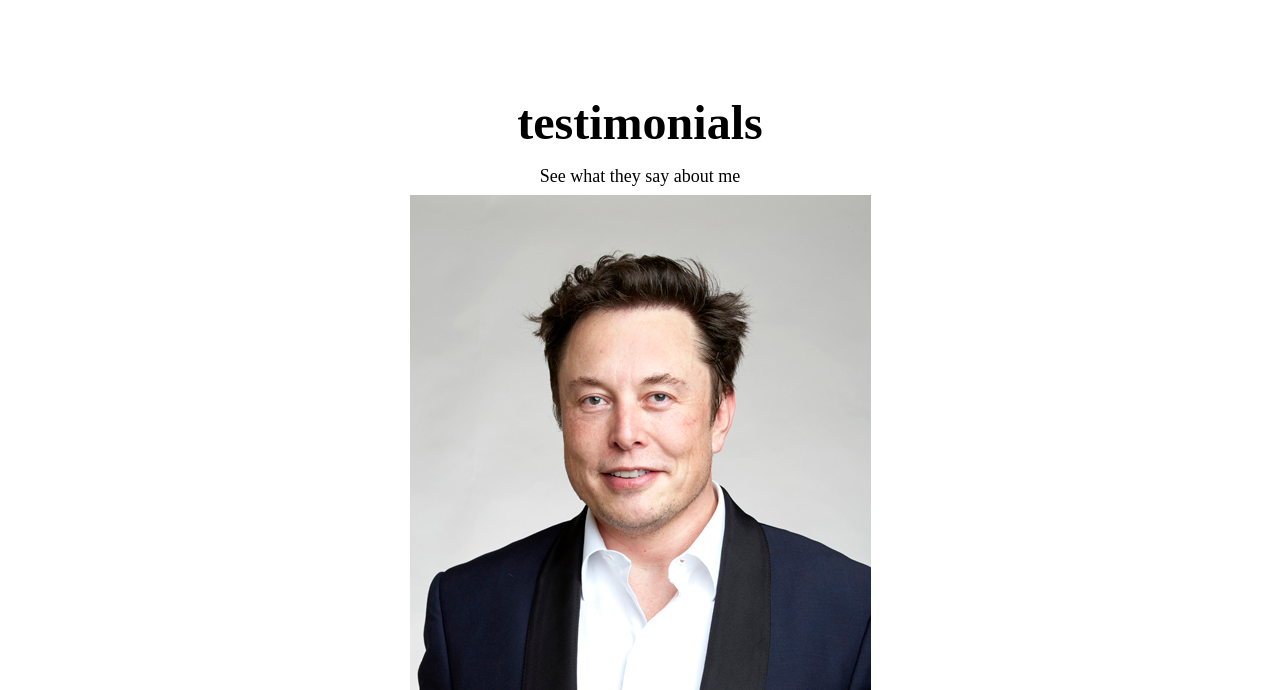
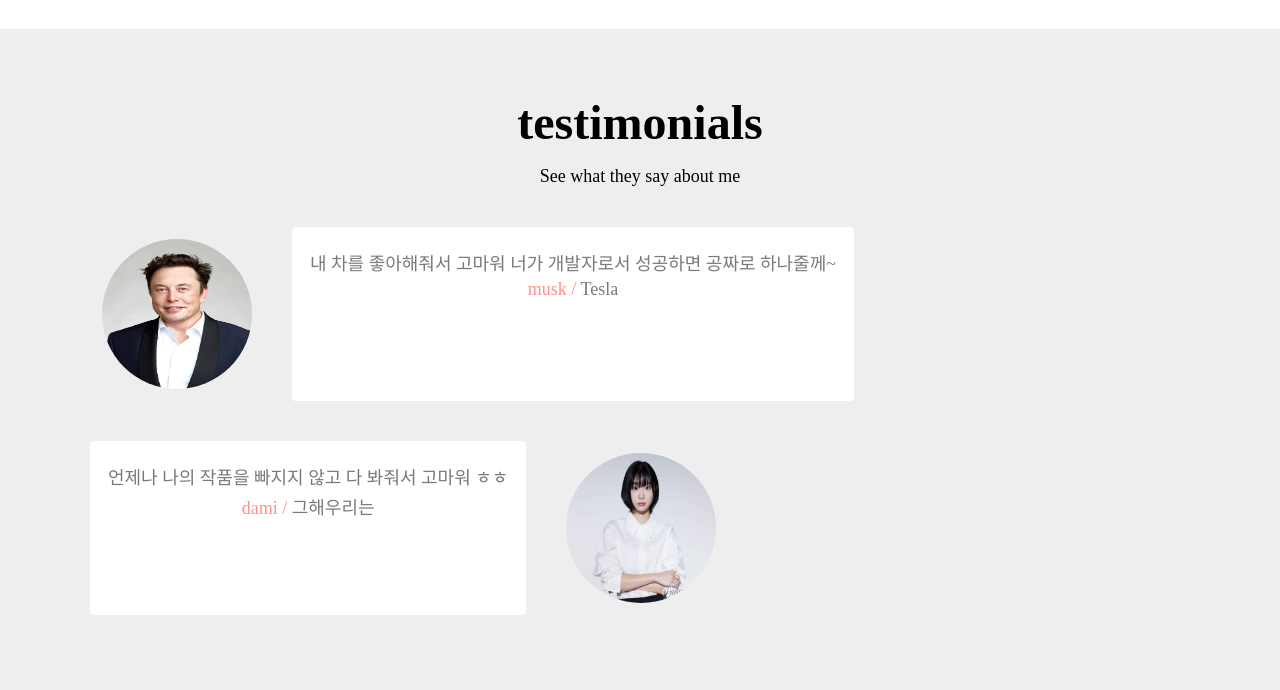
Before and after one commit to kim-ki-ryong/portfolio, a plain HTML site: page index.html in a window 1280 px wide. Shown: the part 3050-3740 px from the top of the page. Drawn offline with Linux system fonts and the light colour scheme.

Commit message:
css:testimonial

```diff
--- a/index.html
+++ b/index.html
@@ -310,7 +310,7 @@ target="blank"
         </div>
     </section>
     <!-- testimonials -->
-    <section id="Testimonials" class="section">
+    <section id="testimonials" class="section">
         <h1>testimonials</h1>
         <h3>See what they say about me</h3>
         <div class="testimonials">
@@ -321,20 +321,21 @@ target="blank"
                 class="testimonial__avatar">
                 <div class="testimonial__speech-bubble">
                     <p>내 차를 좋아해줘서 고마워 너가 개발자로서 성공하면 공짜로 하나줄께~</p>
-                    <p class="name"><a href="">musk</a>Tesla</p>
+                    <p class="name"><a href="">musk / </a>Tesla</p>
                 </div>
             </div>
         </div>
         <div class="testimonials">
             <div class="testimonial">
+
+                <div class="testimonial__speech-bubble">
+                    <p>언제나 나의 작품을 빠지지 않고 다 봐줘서 고마워 ㅎㅎ</p>
+                    <p class="name"><a href="">dami /   </a>그해우리는</p>
+                </div>
                 <img
                 src="imgs/testimonial/김다미.png"
                 alt="김다미"
                 class="testimonial__avatar">
-                <div class="testimonial__speech-bubble">
-                    <p>언제나 나의 작품을 빠지지 않고 다 봐줘서 고마워 ㅎㅎ</p>
-                    <p class="name"><a href="">dami</a>그해우리는</p>
-                </div>
             </div>
         </div>
 
--- a/style.css
+++ b/style.css
@@ -385,3 +385,48 @@
     margin-top: 8px;
     background-color: var(--color-dark-white);
 }
+/* testimonial */
+#testimonials {
+    background-color: var(--color-light-white);
+
+}
+
+.testimonials {
+    margin: 40px;
+}
+
+.testimonial {
+    display: flex;
+    margin: 32px 0;
+
+}
+
+.testimonial__avatar {
+    width: 150px;
+    height: 150px;
+    border-radius: 50%;
+    margin: 12px;
+}
+.testimonial__avatar:nth-child(odd) {
+    margin-right: 40px;
+
+}
+
+.testimonial__avatar:nth-child(even) {
+    margin-left: 40px;
+
+}
+
+.testimonial__speech-bubble {
+    padding: 18px;
+    background-color: var(--color-white);
+    border-radius: var(--size-boder-radius);
+}
+
+.testimonial__speech-bubble p {
+    color: var(--color-light-grey);
+}
+
+.testimonial__speech-bubble a {
+    color: var(--color-pink);
+}
```
